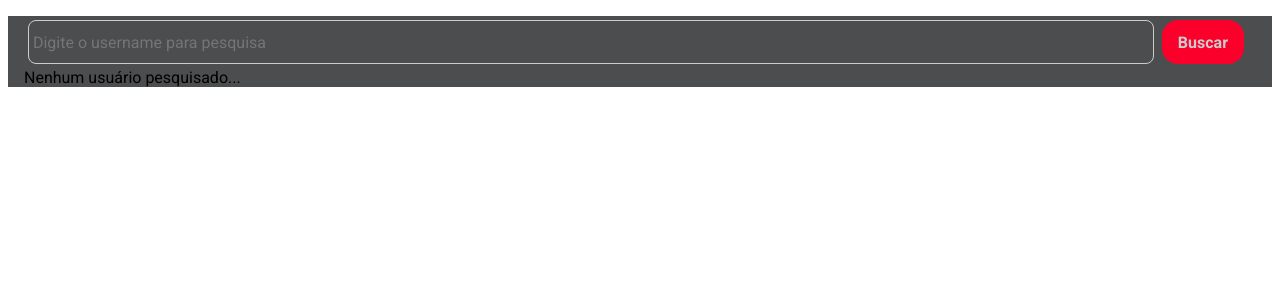
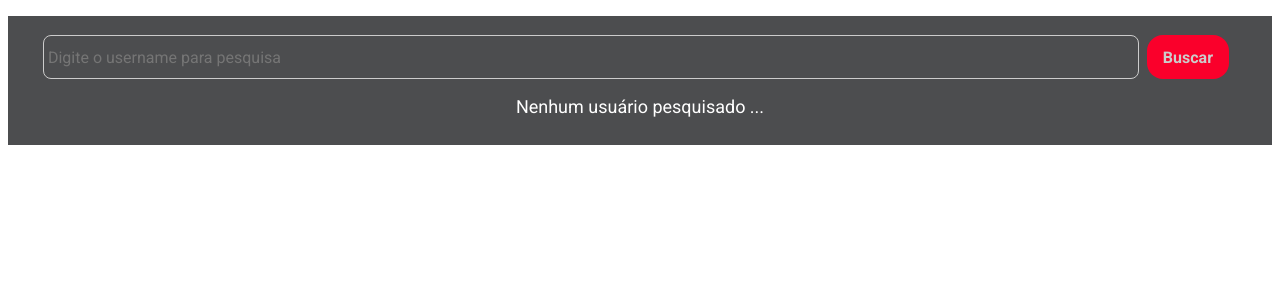
Before and after one commit to larissaborsari/dio-spread-bootcamp-fullstack, a React (Create React App) app in the folder REACTJS/FRONT END COMPONENTIZADO/github-api/: page / in a window 1280 px wide. Shown: the top 300 px of the page. Built offline with nearby package versions, Linux system fonts and the light colour scheme.

Commit message:
atualizacao

```diff
--- a/REACTJS/FRONT END COMPONENTIZADO/github-api/src/App.js
+++ b/REACTJS/FRONT END COMPONENTIZADO/github-api/src/App.js
@@ -3,6 +3,7 @@ import Layout from "./components/layout";
 import Profile from "./components/profile";
 import Repositories from "./components/repositories";
 import useGithub from './hooks/github-hooks';
+import NoSearch from './no-Search';
 
 function App() {
   const {githubState} = useGithub();
@@ -11,7 +12,7 @@ function App() {
         {githubState.hasUser ? <>
           {githubState.loading ? (<p>Loading</p>) : (<><Profile/>
           <Repositories/></>)}
-          </> : <div>Nenhum usuário pesquisado...</div>}
+          </> : <NoSearch/>}
 
       </Layout>
   );
--- a/REACTJS/FRONT END COMPONENTIZADO/github-api/src/components/header/styled.js
+++ b/REACTJS/FRONT END COMPONENTIZADO/github-api/src/components/header/styled.js
@@ -11,6 +11,7 @@ export const Wrapper = styled.div`
         border-radius: 8px;
         width: 100%;
         height: 44px;
+        color: #ccc;
     }
 
     button{
--- a/REACTJS/FRONT END COMPONENTIZADO/github-api/src/components/layout/styled.js
+++ b/REACTJS/FRONT END COMPONENTIZADO/github-api/src/components/layout/styled.js
@@ -2,5 +2,6 @@ import styled from 'styled-components';
 
 export const WrapperLayout = styled.section`
     margin: 16px;
+    padding: 15px;
 
 `;
--- a/REACTJS/FRONT END COMPONENTIZADO/github-api/src/components/repositories/index.js
+++ b/REACTJS/FRONT END COMPONENTIZADO/github-api/src/components/repositories/index.js
@@ -1,9 +1,25 @@
-import React from 'react';
+import React, { useEffect, useState } from 'react';
 import * as S from './styled';
 import RepositoryItem from '../repository-item';
+import useGithub from '../../hooks/github-hooks';
 
 function Repositories() {
-  return <S.WrapperTabs
+    const {githubState, getUserRepos} = useGithub();
+
+    const [hasUserForSearchRepos, setHasUserForSearchRepos] = useState(false);
+
+    useEffect(() => {
+        if (githubState.user.login){
+            getUserRepos(githubState.user.login);
+        }
+        setHasUserForSearchRepos(githubState.repositories);
+    }, [githubState.user.login])
+
+
+  return (
+    <>
+    {hasUserForSearchRepos ? (
+        <S.WrapperTabs
             selectedTabClassName = "is-selected"
             selectedTabPanelClassName="is-selected" >
                 <S.WrapperTabList>
@@ -15,12 +31,26 @@ function Repositories() {
                     </S.WrapperTab>
                 </S.WrapperTabList>
                 <S.WrapperTabPanel>
-             <RepositoryItem name="repo 1" linkToRepo= "https://github.com/larissaborsari/casadecambio_muitodinheiro" fullName="larissaborsari/casadecambio_muitodinheiro"/>
+                    {githubState.repositories.map(item => (
+                        <RepositoryItem
+                            key={item.id}
+                            name={item.name}
+                            linkToRepo= {item.html_url}
+                            fullName={item.full_name}/>
+                    ))}
                 </S.WrapperTabPanel>
                 <S.WrapperTabPanel>
-         <RepositoryItem name="repo 2" linkToRepo= "https://github.com/larissaborsari/dio-spread-bootcamp-fullstack" fullName="larissaborsari/dio-spread-bootcamp-fullstack"/>
+                    {githubState.starred.map(item => (
+                        <RepositoryItem
+                        key={item.id}
+                        name={item.name}
+                        linkToRepo= {item.html_url}
+                        fullName={item.full_name}/>
+                    ))}
                 </S.WrapperTabPanel>
-  </S.WrapperTabs>;
-}
+        </S.WrapperTabs> ):( <></>) }
+    </>
+  );
+};
 
 export default Repositories
--- a/REACTJS/FRONT END COMPONENTIZADO/github-api/src/hooks/github-hooks.js
+++ b/REACTJS/FRONT END COMPONENTIZADO/github-api/src/hooks/github-hooks.js
@@ -2,8 +2,8 @@ import { useContext } from "react";
 import { gitHubContext } from "../providers/github-provider";
 
 const useGithub = () => {
-    const {githubState, getUser} = useContext(gitHubContext);
-    return {githubState, getUser};
+    const {githubState, getUser, getUserRepos} = useContext(gitHubContext);
+    return {githubState, getUser, getUserRepos};
 };
 
 export default useGithub
--- /dev/null
+++ b/REACTJS/FRONT END COMPONENTIZADO/github-api/src/no-Search/index.js
@@ -0,0 +1,11 @@
+import React from 'react'
+import * as S from './styled';
+
+
+function NoSearch() {
+  return (
+    <S.Wrapper><h1>Nenhum usuário pesquisado ...</h1> </S.Wrapper>
+  )
+}
+
+export default NoSearch;
--- /dev/null
+++ b/REACTJS/FRONT END COMPONENTIZADO/github-api/src/no-Search/styled.js
@@ -0,0 +1,14 @@
+import styled from "styled-components";
+
+export const Wrapper = styled.div`
+    margin: auto;
+    padding: 8px;
+    color: white;
+    display: flex;
+    justify-content: center;
+
+    h1{
+        font-size: 18px;
+        margin: 5px;
+    }
+`;
--- a/REACTJS/FRONT END COMPONENTIZADO/github-api/src/providers/github-provider.js
+++ b/REACTJS/FRONT END COMPONENTIZADO/github-api/src/providers/github-provider.js
@@ -14,6 +14,7 @@ function GitHubProvider({children}){
         hasUser: false,
         loading: false,
         user: {
+            id: undefined,
             avatar: undefined,
             login: undefined,
             name: undefined,
@@ -37,6 +38,7 @@ function GitHubProvider({children}){
         api.get(`users/${username}`).then(({data}) => {
 
            setGithubState(prevState => ({...prevState, hasUser:true, user:{
+                id: data.id,
                 avatar: data.avatar_url,
                 login: data.login,
                 name: data.name,
@@ -55,9 +57,29 @@ function GitHubProvider({children}){
         };
 
 
+        const getUserRepos = (username) => {
+            api.get(`users/${username}/repos`).then(({data}) => {
+
+               setGithubState(prevState => ({...prevState,
+                repositories: data,
+            }));
+            });
+            };
+
+        const getUserStarred = (username) => {
+            api.get(`users/${username}/starred`).then(({data}) => {
+
+                setGithubState(prevState => ({...prevState,
+                starred: data,
+            }));
+            });
+            };
+
     const contextValue = {
         githubState,
         getUser: useCallback((username) => getUser(username), []),
+        getUserRepos: useCallback((username) => getUserRepos(username), []),
+        getUserStarred: useCallback((username) => getUserStarred(username), []),
     };
 
     return (
@@ -67,4 +89,6 @@ function GitHubProvider({children}){
     };
 
 
+
+
 export default GitHubProvider;
```
Lines whose indentation alone changed are shown as unchanged.
